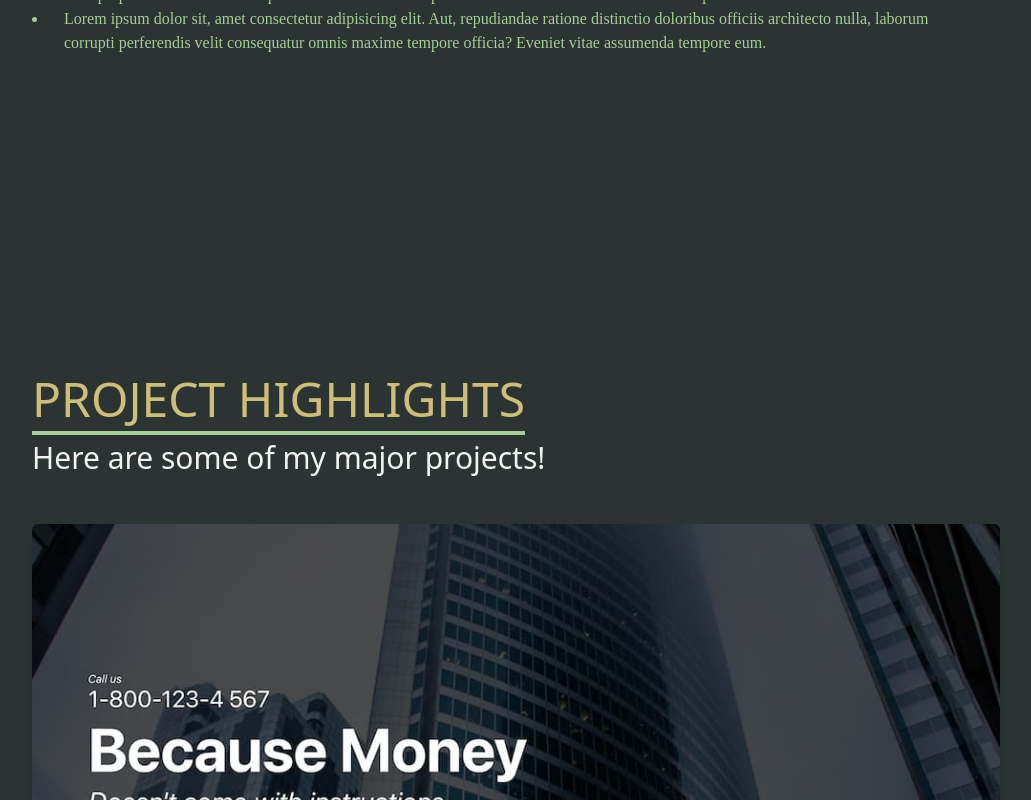
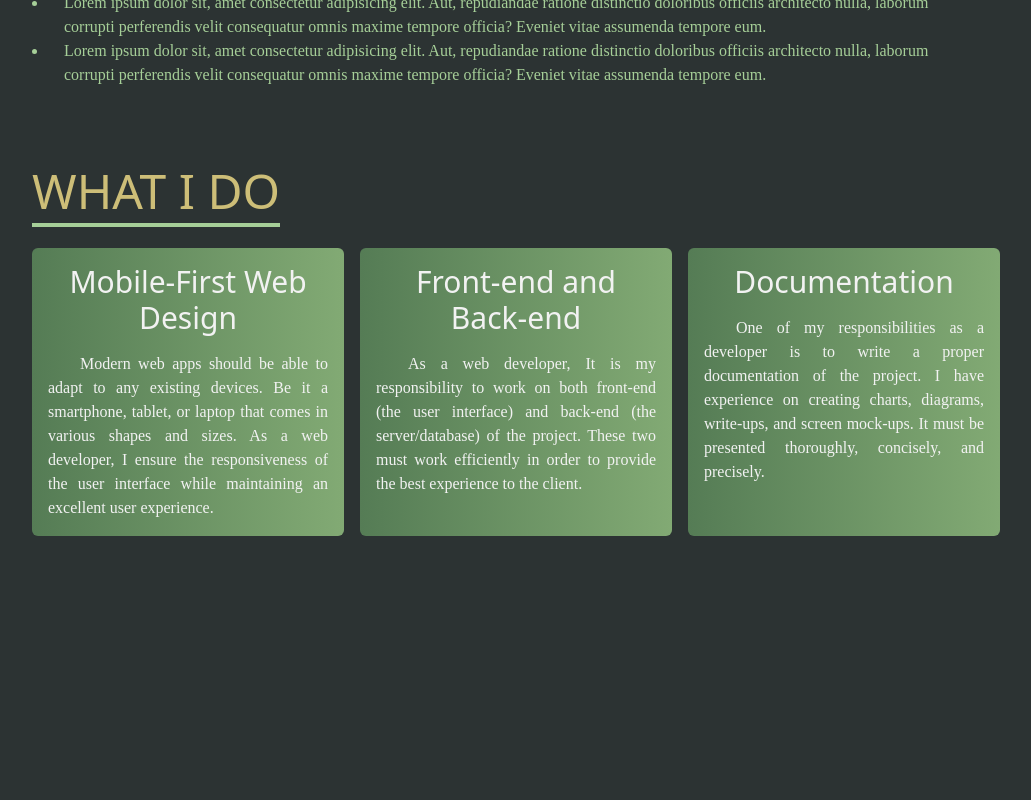
Before and after one commit to christiancvillaruz/portfolio, a React (Create React App) app: page / in a window 1280 px wide. Shown: the part 3496-4296 px from the top of the page, without its empty margins (124-1155 px from the left). Built offline with nearby package versions, Linux system fonts and the light colour scheme.

Commit message:
updated skills component

```diff
--- a/src/components/Skills.jsx
+++ b/src/components/Skills.jsx
@@ -88,7 +88,7 @@ const Skills = () => {
           </div>
         </div>
         { /* Personal Skills Grid */ }
-        <div>
+        <div className="w-full py-8">
           <h1 className="text-5xl uppercase font-bebas inline text-headings border-b-4 border-paragraphs">Personal Skills</h1>
           <ul className="list-inside sm:list-outside list-disc text-paragraphs p-4 mt-4">
             <li className="cursor-auto">Lorem ipsum dolor sit, amet consectetur adipisicing elit. Aut, repudiandae ratione distinctio doloribus officiis architecto nulla, laborum corrupti perferendis velit consequatur omnis maxime tempore officia? Eveniet vitae assumenda tempore eum.</li>
@@ -97,6 +97,30 @@ const Skills = () => {
             <li className="cursor-auto">Lorem ipsum dolor sit, amet consectetur adipisicing elit. Aut, repudiandae ratione distinctio doloribus officiis architecto nulla, laborum corrupti perferendis velit consequatur omnis maxime tempore officia? Eveniet vitae assumenda tempore eum.</li>
           </ul>
         </div>
+        { /* What I Do */ }
+        <div className="w-full py-8">
+          <h1 className="text-5xl uppercase font-bebas inline text-headings border-b-4 border-paragraphs">What I Do</h1>
+          <div className="grid grid-cols-1 sm:grid-cols-3 gap-4 py-8">
+            <div className="bg-gradient-to-r from-[#557C55] to-[#82aa74] rounded-md text-subheadings p-4">
+              <h3 className="text-center font-bebas text-3xl pb-4">Mobile-First Web Design</h3>
+              <p className="text-justify indent-8">
+                Modern web apps should be able to adapt to any existing devices. Be it a smartphone, tablet, or laptop that comes in various shapes and sizes. As a web developer, I ensure the responsiveness of the user interface while maintaining an excellent user experience.
+              </p>
+            </div>
+            <div className="bg-gradient-to-r from-[#557C55] to-[#82aa74] rounded-md text-subheadings p-4">
+              <h3 className="text-center font-bebas text-3xl pb-4">Front-end and Back-end</h3>
+              <p className="text-justify indent-8">
+                As a web developer, It is my responsibility to work on both front-end (the user interface) and back-end (the server/database) of the project. These two must work efficiently in order to provide the best experience to the client.
+              </p>
+            </div>
+            <div className="bg-gradient-to-r from-[#557C55] to-[#82aa74] rounded-md text-subheadings p-4">
+              <h3 className="text-center font-bebas text-3xl pb-4">Documentation</h3>
+              <p className="text-justify indent-8">
+                One of my responsibilities as a developer is to write a proper documentation of the project. I have experience on creating charts, diagrams, write-ups, and screen mock-ups. It must be presented thoroughly, concisely, and precisely.
+              </p>
+            </div>
+          </div>
+        </div>
       </div>
     </div>
   )
```
